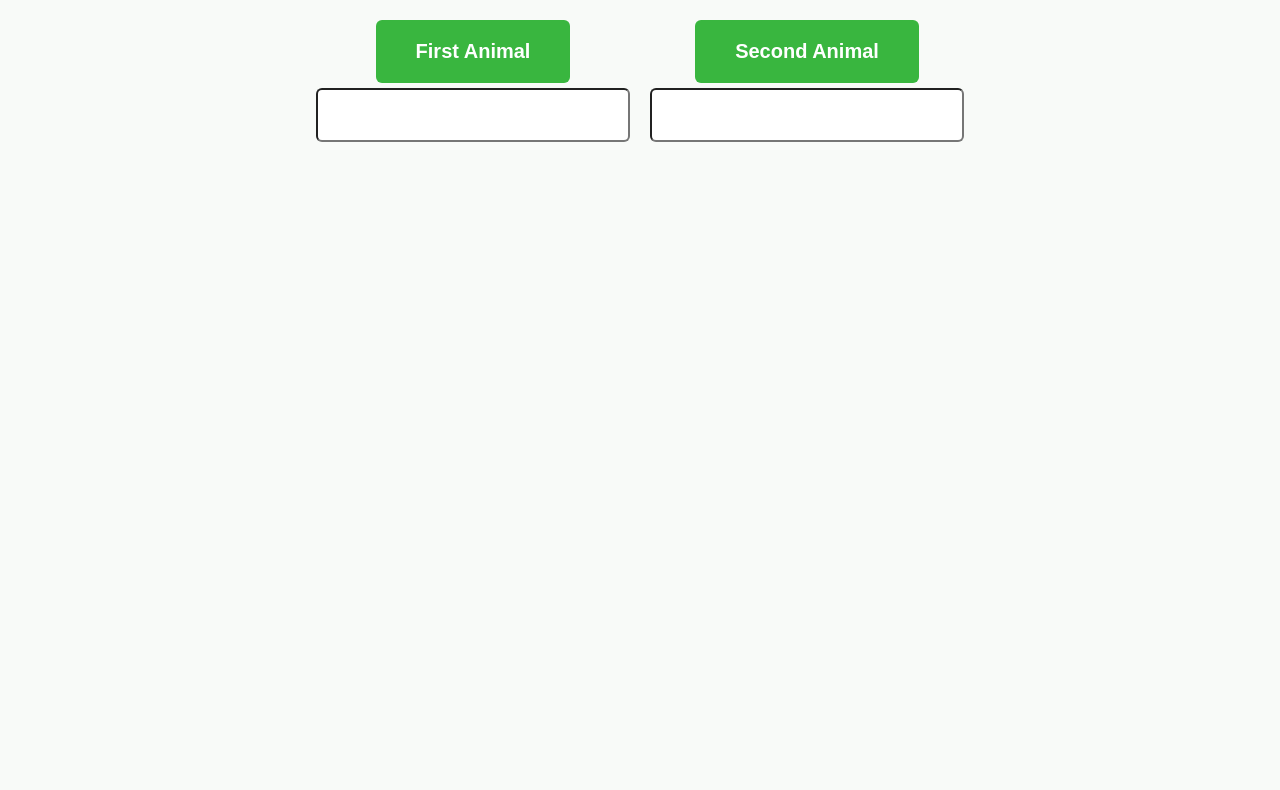
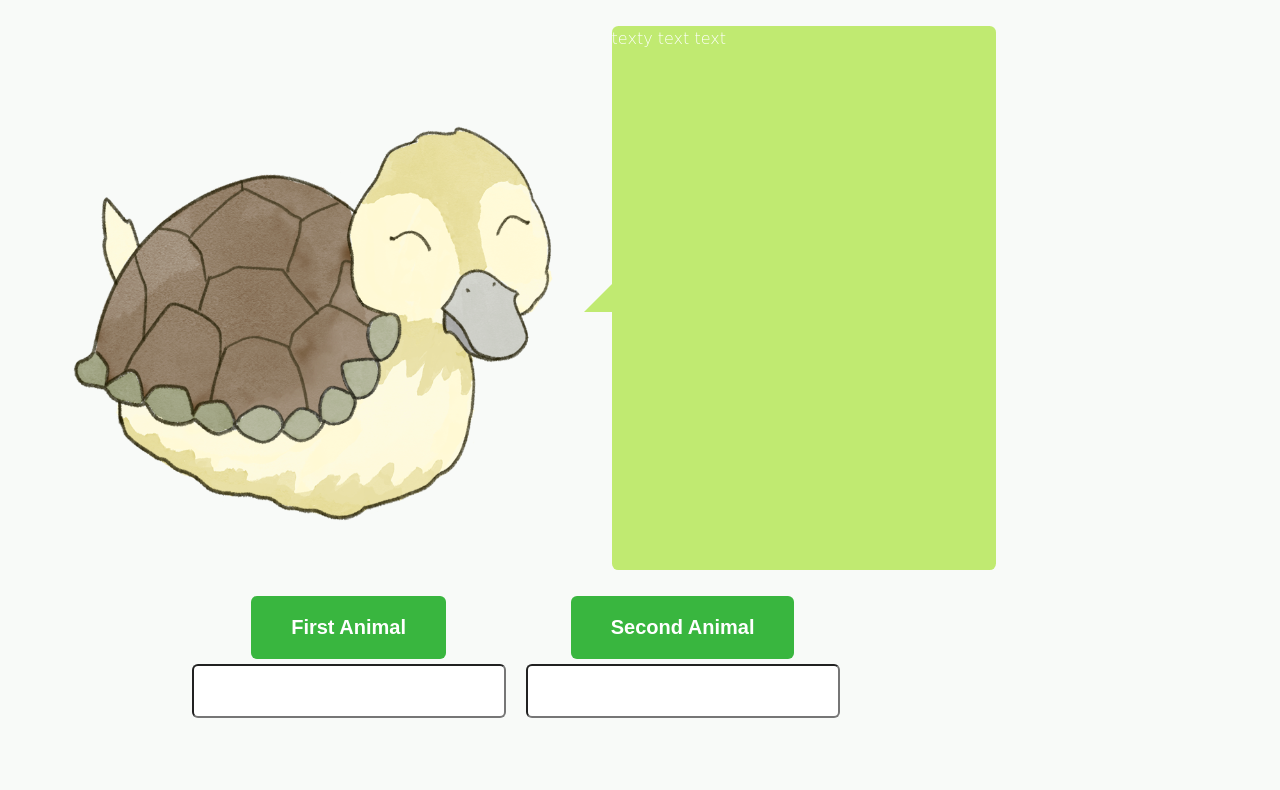
Before and after one commit to jenpenned/avatar-animals, a plain HTML site: page index.html in a window 1280 px wide. Shown: the part 296-1086 px from the top of the page. Before the commit the page ends 800 px from the top, so only its background shows below. Drawn offline with Linux system fonts and the light colour scheme; a web font is replaced by a local one.

Commit message:
instructionless duck

```diff
--- a/index.html
+++ b/index.html
@@ -10,6 +10,11 @@
 <body>
   <script src="app.js"></script>
   <h1 class='desktop'>AVATAR ANIMAL GENERATER</h1>
+  <div>
+    <div class="flex-turtleduck">
+      <img src="assets/turtleduck.png" alt = 'illustration of a turtleduck'>
+      <p class="speech-bubble"> texty text text </p>
+    </div>
   <div class="container">
     <FORM NAME="WordForm">
       <INPUT TYPE=BUTTON VALUE="First Animal" onClick="PickRandomWord(document.WordForm);" id="button">
--- a/style.css
+++ b/style.css
@@ -1,6 +1,6 @@
 body {
   font-family: 'Tillana', cursive;
-  margin: 0 auto;
+  margin: 0 2vw;
   max-width: 960px;
   padding: 40px 10px;
   line-height: 1.65em;
@@ -55,6 +55,35 @@ form {
   justify-content: center;
 }
 
+.flex-turtleduck {
+  display: flex;
+  width: 100%;
+}
+
+img {
+  width: 60%;
+}
+p.speech-bubble {
+  position: relative;
+  background: #c0ea71;
+  border-radius: .4em;
+  width: 40%;
+}
+p.speech-bubble:after {
+  content: '';
+  position: absolute;
+  left: 0;
+  top: 50%;
+  width: 0;
+  height: 0;
+  border: 28px solid transparent;
+  border-right-color: #c0ea71;
+  border-left: 0;
+  border-bottom: 0;
+  margin-top: -14px;
+  margin-left: -28px;
+}
+
 @media screen and (max-width: 955px) {
   h1.desktop {
     line-height: 1.2;
```
Also changed, not shown: assets/turtleduck.png (added), 2 other files.
